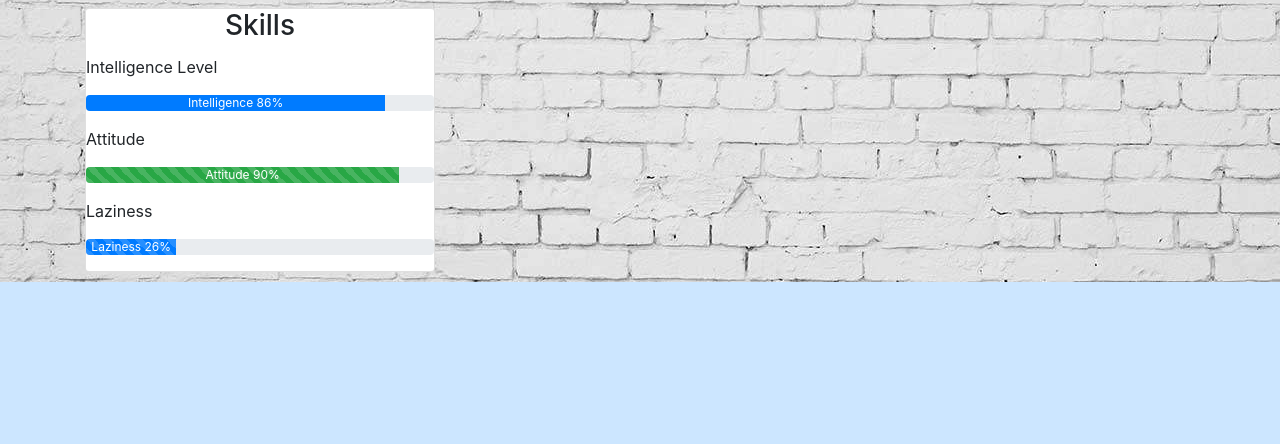
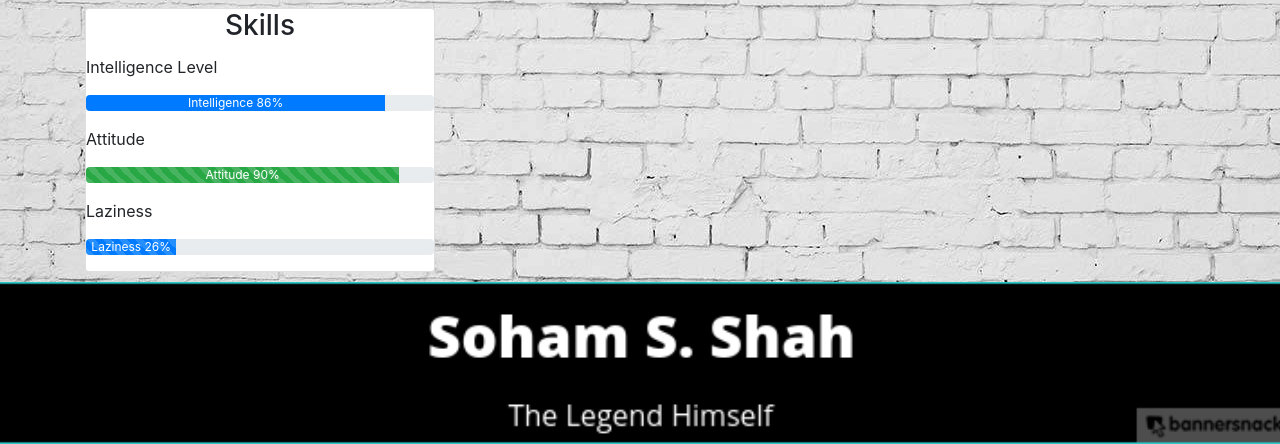
Before and after one commit to sohamshah31/sohamshah31.github.io, a plain HTML site: page about.html in a window 1280 px wide. Shown: the part 1030-1474 px from the top of the page. Before the commit the page ends 1312 px from the top, so only its background shows below. Drawn offline with nearby package versions, Linux system fonts and the light colour scheme.

Commit message:
2nd upload with now bottom banner

```diff
--- a/about.html
+++ b/about.html
@@ -123,5 +123,11 @@
 
 			</div>
 		</div>
+
+	<div class="row">
+		<img class="bannery" src="img/useb.gif">
+
+	</div>
+
 	</body>
 </html>
```
Also changed, not shown: index.html (+4 -0 lines), resume.html (+4 -0 lines), img/useb.gif (added).
